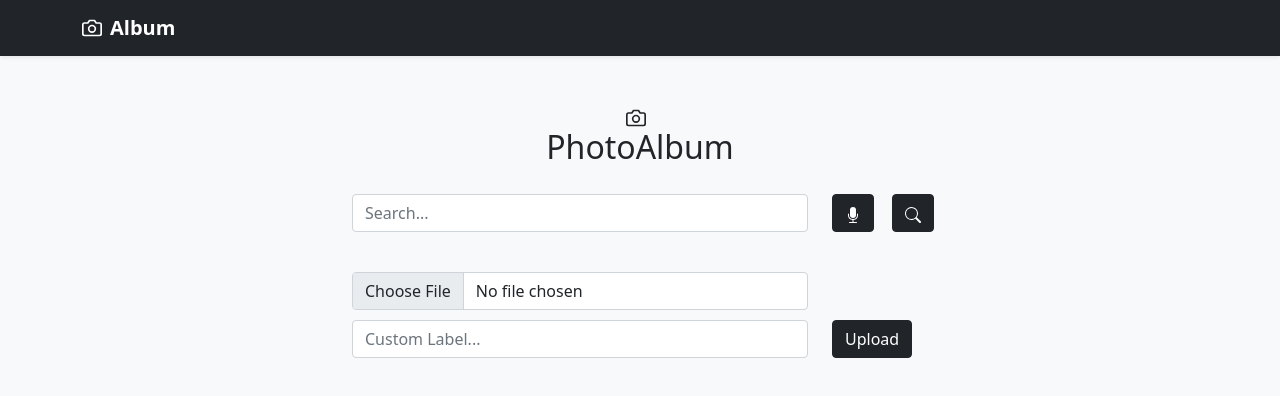
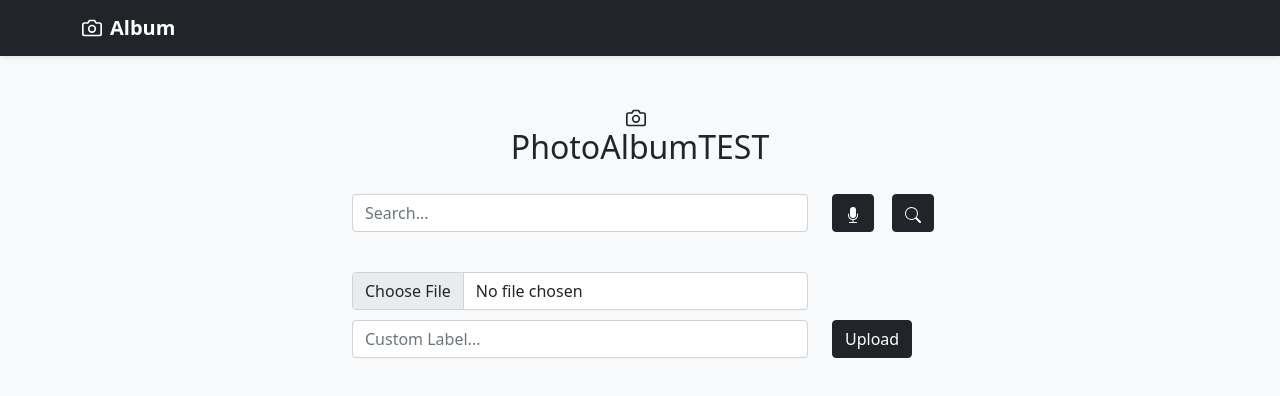
Before and after one commit to ShiboSheng/imageSearchFrontend, a plain HTML site: page index.html in a window 1280 px wide. Drawn offline with nearby package versions, Linux system fonts and the light colour scheme.

Commit message:
Update index.html

```diff
--- a/index.html
+++ b/index.html
@@ -42,7 +42,7 @@
   <main class="bg-light">
     <section class="py-5 text-center container">
       <svg xmlns="http://www.w3.org/2000/svg" width="20" height="20" fill="none" stroke="currentColor" stroke-linecap="round" stroke-linejoin="round" stroke-width="2" aria-hidden="true" class="me-2" viewBox="0 0 24 24"><path d="M23 19a2 2 0 0 1-2 2H3a2 2 0 0 1-2-2V8a2 2 0 0 1 2-2h4l2-3h6l2 3h4a2 2 0 0 1 2 2z"/><circle cx="12" cy="13" r="4"/></svg>
-      <h2>PhotoAlbum</h2>
+      <h2>PhotoAlbumTEST</h2>
       <form class="bar row" onsubmit="return search_photos(this)">
         <div class="searchbar col-auto">
           <input type="search" class="form-control form-control-dark" placeholder="Search..." name="query" id="search-bar">
```
